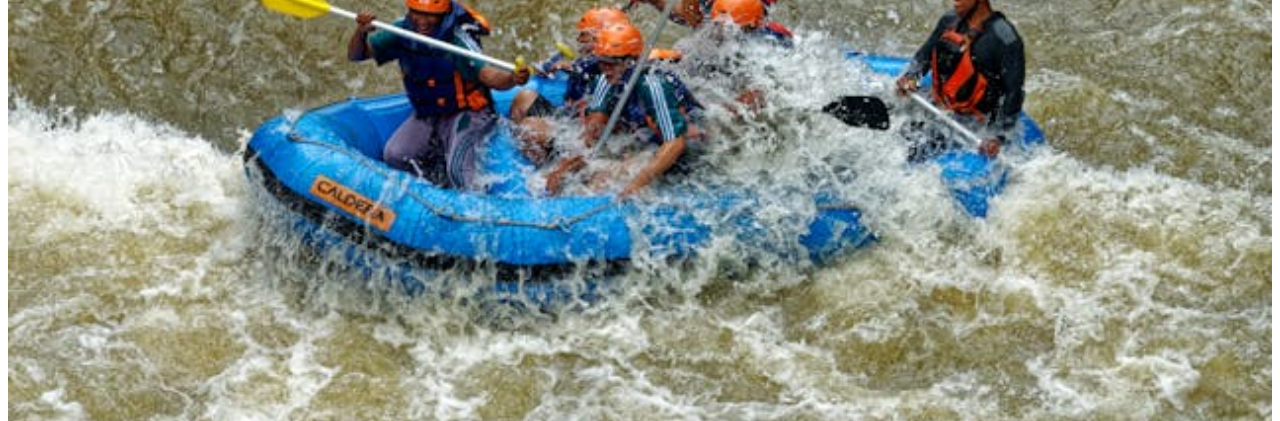
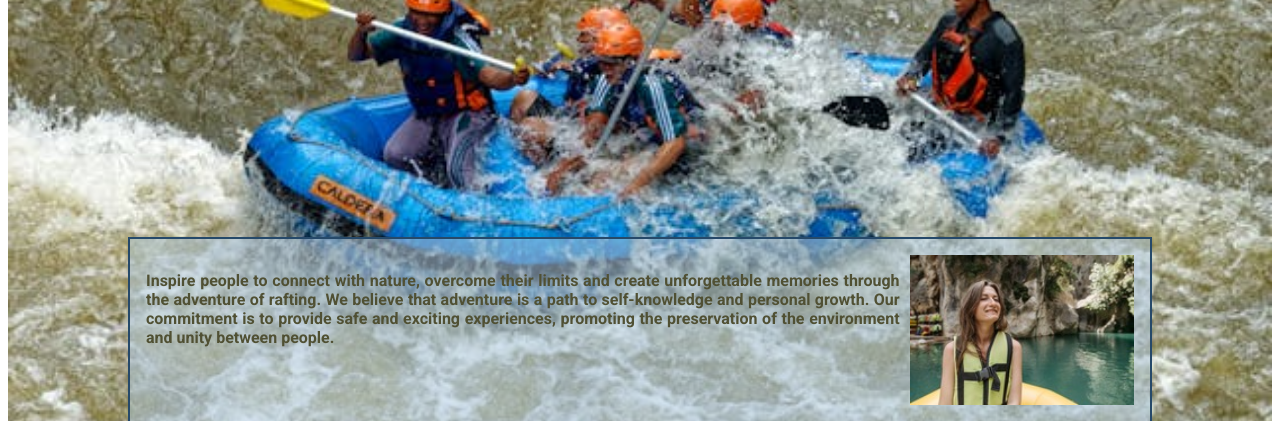
Before and after one commit to Stranger37/wdd130, a plain HTML site: page wwr/about.html in a window 1280 px wide. Shown: the part 531-952 px from the top of the page. Drawn offline with Linux system fonts and the light colour scheme.

Commit message:
Correcting

```diff
--- a/wwr/styles/rafting.css
+++ b/wwr/styles/rafting.css
@@ -35,9 +35,9 @@ h1 {
 article {
     position: absolute;
     float: right;
-    top: 130%;
-    left: 10%;
-    right: 10%;
+    top: 60vw;
+    left: 10vw;
+    right: 10vw;
     text-align: justify;
     font-weight: 700;
     background-color: var(--paragraph-background-color);
```
